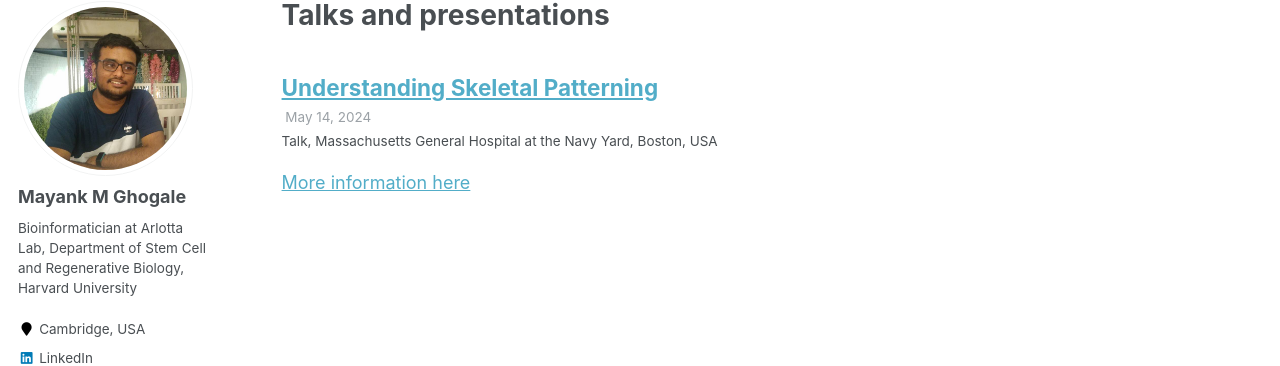
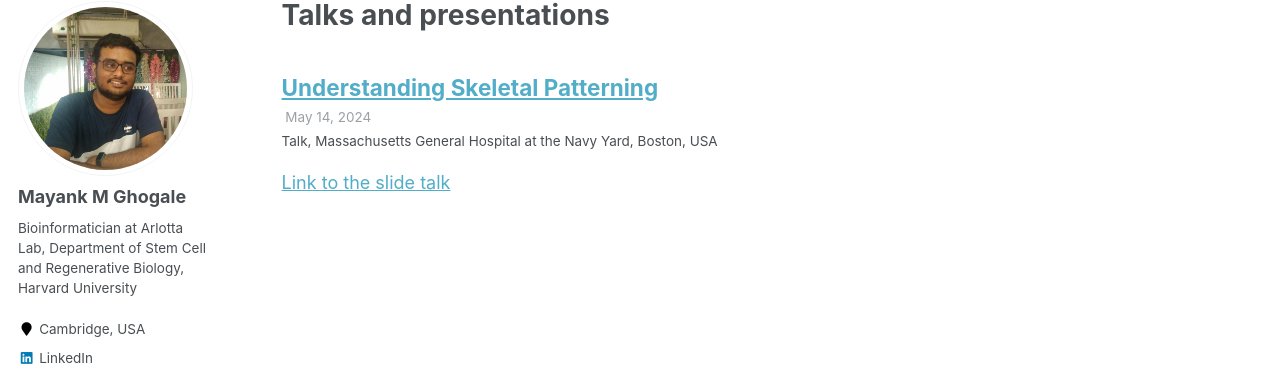
Before and after one commit to Mayank0512/Mayank0512.github.io, a Jekyll site: the page built from _pages/talks.html, in a window 1280 px wide. Shown: the part 117-483 px from the top of the page. Built offline with Jekyll 4.4.1, drawn with Linux system fonts in a browser that asks for light colours; some web fonts are replaced.

Commit message:
Update 2024-05-14-talk.md

```diff
--- a/_talks/2024-05-14-talk.md
+++ b/_talks/2024-05-14-talk.md
@@ -8,6 +8,6 @@ date: 2024-05-14
 location: "Boston, USA"
 ---
 
-[More information here](https://docs.google.com/presentation/d/1h_bQ9o3dC1Gh-eSNnzEcC0RTMqIAoCWh/edit?usp=sharing&ouid=103568743647686940766&rtpof=true&sd=true)
+[Link to the slide talk](https://docs.google.com/presentation/d/1h_bQ9o3dC1Gh-eSNnzEcC0RTMqIAoCWh/edit?usp=sharing&ouid=103568743647686940766&rtpof=true&sd=true)
 
 I gave a talk about my research at Bradham Lab which included the analyis of SM-FISH data along with sc-RNA Seq Data.
```
